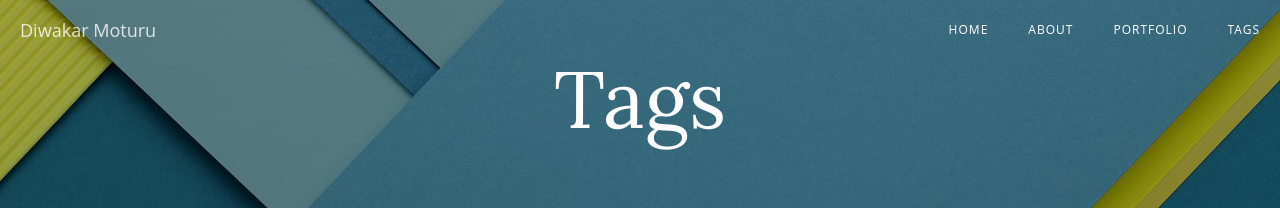
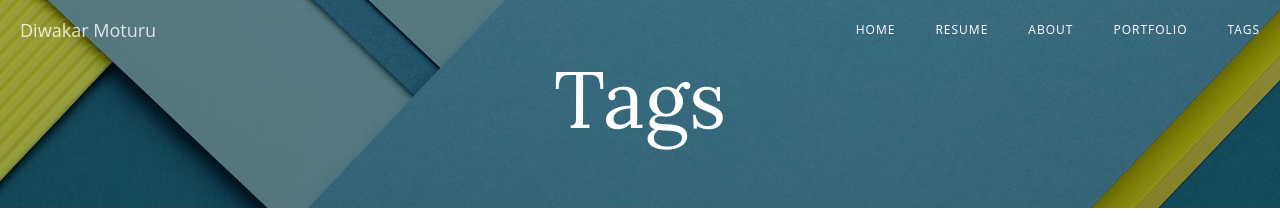
Before and after one commit to magician03/magician03.github.io, a Jekyll site: the page built from tags.html, in a window 1280 px wide. Shown: the top 215 px of the page. Built offline with Jekyll 4.4.1, drawn with Linux system fonts in a browser that asks for light colours; nearby versions of some CDN libraries; comment, search, counter and statistics services are not loaded.

Commit message:
resume added

```diff
--- a/_includes/nav.html
+++ b/_includes/nav.html
@@ -23,6 +23,9 @@
                 <ul class="nav navbar-nav navbar-right">
                     <li>
                         <a href="{{ site.baseurl }}/">Home</a>
+                    </li>
+                    <li>
+                        <a href="https://drive.google.com/file/d/0B3LfUAsdWPolNUw5VUE0VExXQTQ/view?usp=sharing">Resume</a>
                     </li>
                     {% for page in site.pages %}{% if page.title %}
                     <li>
```
Also changed, not shown: README.md.
